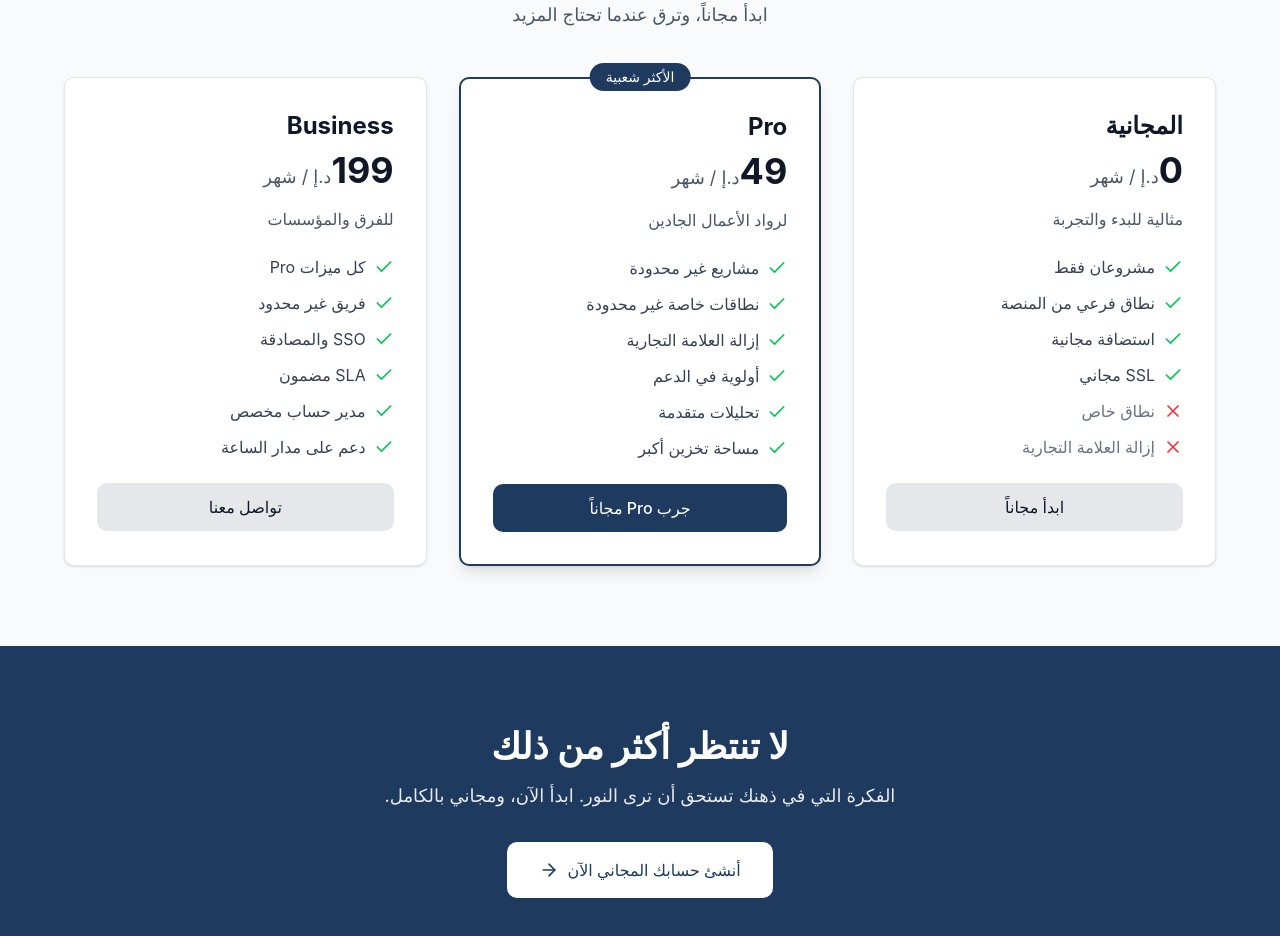
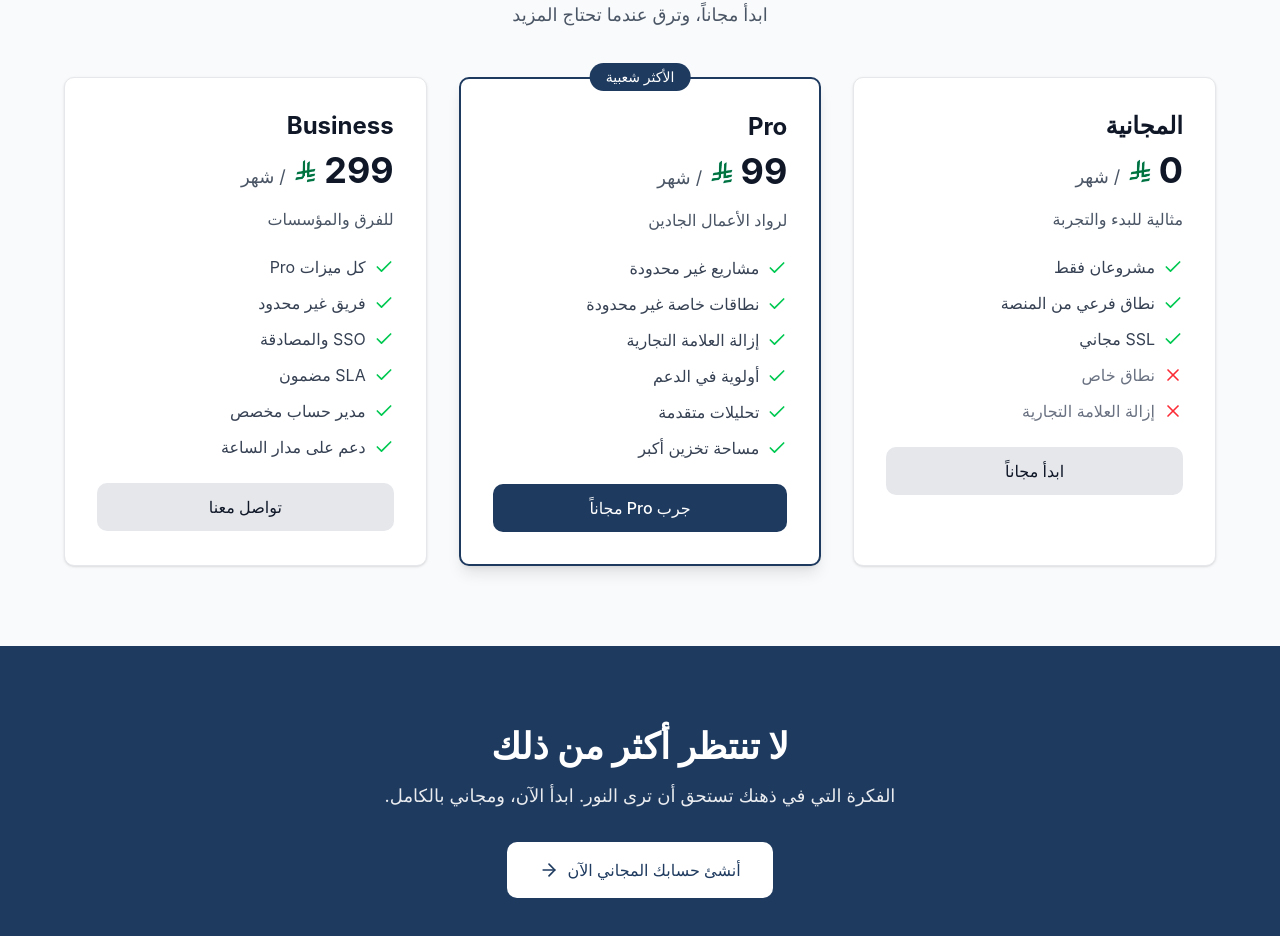
Before and after one commit to jeanpatrickreyes/vibecode, a React (Vite) app: page / in a window 1280 px wide. Shown: the part 2009-2945 px from the top of the page. Built offline with nearby package versions, Linux system fonts and the light colour scheme; no server answers; what monaco-editor would draw is missing.

Commit message:
chore: update currency

```diff
--- a/src/contexts/language-context.tsx
+++ b/src/contexts/language-context.tsx
@@ -76,7 +76,6 @@ const translations: Record<Language, Record<string, string>> = {
 		'pricing.free.desc': 'مثالية للبدء والتجربة',
 		'pricing.free.projects': 'مشروعان فقط',
 		'pricing.free.subdomain': 'نطاق فرعي من المنصة',
-		'pricing.free.hosting': 'استضافة مجانية',
 		'pricing.free.ssl': 'SSL مجاني',
 		'pricing.free.customDomain': 'نطاق خاص',
 		'pricing.free.branding': 'إزالة العلامة التجارية',
@@ -93,7 +92,7 @@ const translations: Record<Language, Record<string, string>> = {
 		'pricing.pro.storage': 'مساحة تخزين أكبر',
 		'pricing.pro.cta': 'جرب Pro مجاناً',
 		'pricing.business.title': 'Business',
-		'pricing.business.price': '199 د.إ / شهر',
+		'pricing.business.price': '299 د.إ / شهر',
 		'pricing.business.desc': 'للفرق والمؤسسات',
 		'pricing.business.allPro': 'كل ميزات Pro',
 		'pricing.business.unlimitedTeam': 'فريق غير محدود',
@@ -243,17 +242,16 @@ const translations: Record<Language, Record<string, string>> = {
 		'pricing.title': 'Packages to suit every budget',
 		'pricing.subtitle': 'Start for free, and upgrade when you need more',
 		'pricing.free.title': 'Free',
-		'pricing.free.price': '0 AED / month',
+		'pricing.free.price': '0 S.R. / month',
 		'pricing.free.desc': 'Ideal for starting and experimenting',
 		'pricing.free.projects': 'Only two projects',
 		'pricing.free.subdomain': 'Subdomain from the platform',
-		'pricing.free.hosting': 'Free hosting',
 		'pricing.free.ssl': 'Free SSL',
 		'pricing.free.customDomain': 'Custom domain',
 		'pricing.free.branding': 'Remove branding',
 		'pricing.free.cta': 'Start for free',
 		'pricing.pro.title': 'Pro',
-		'pricing.pro.price': '49 AED / month',
+		'pricing.pro.price': '99 S.R. / month',
 		'pricing.pro.desc': 'For serious entrepreneurs',
 		'pricing.pro.popular': 'Most Popular',
 		'pricing.pro.unlimitedProjects': 'Unlimited projects',
@@ -264,7 +262,7 @@ const translations: Record<Language, Record<string, string>> = {
 		'pricing.pro.storage': 'More storage space',
 		'pricing.pro.cta': 'Try Pro for free',
 		'pricing.business.title': 'Business',
-		'pricing.business.price': '199 AED / month',
+		'pricing.business.price': '299 S.R. / month',
 		'pricing.business.desc': 'For teams and organizations',
 		'pricing.business.allPro': 'All Pro features',
 		'pricing.business.unlimitedTeam': 'Unlimited team',
--- a/src/routes/landing.tsx
+++ b/src/routes/landing.tsx
@@ -12,6 +12,7 @@ import { useLanguage } from '@/contexts/language-context';
 import { LandingHeader } from '@/components/landing/landing-header';
 import clsx from 'clsx';
 import logoImage from '@/assets/provider-logos/logo.png';
+import currencyImage from '@/assets/currency.jpg';
 
 export default function Landing() {
 	const navigate = useNavigate();
@@ -374,9 +375,10 @@ export default function Landing() {
 						{/* Free Plan */}
 						<div className="bg-white rounded-lg p-6 sm:p-8 shadow-sm border border-gray-200">
 							<h3 className="text-xl sm:text-2xl font-bold text-gray-900 mb-2">{t('pricing.free.title')}</h3>
-							<div className="mb-4">
+							<div className="mb-4 flex items-baseline gap-2">
 								<span className="text-3xl sm:text-4xl font-bold text-gray-900">0</span>
-								<span className="text-base sm:text-lg text-gray-600 ml-2">{t('pricing.free.price').split(' ').slice(1).join(' ')}</span>
+								<img src={currencyImage} alt="currency" className="h-5 sm:h-6 w-auto object-contain" />
+								<span className="text-base sm:text-lg text-gray-600">/ {isRTL ? 'شهر' : 'month'}</span>
 							</div>
 							<p className="text-sm sm:text-base text-gray-600 mb-6">{t('pricing.free.desc')}</p>
 							<ul className="space-y-3 mb-6">
@@ -387,10 +389,6 @@ export default function Landing() {
 								<li className="flex items-start gap-2">
 									<Check className="h-5 w-5 text-green-500 flex-shrink-0 mt-0.5" />
 									<span className="text-sm sm:text-base text-gray-700">{t('pricing.free.subdomain')}</span>
-								</li>
-								<li className="flex items-start gap-2">
-									<Check className="h-5 w-5 text-green-500 flex-shrink-0 mt-0.5" />
-									<span className="text-sm sm:text-base text-gray-700">{t('pricing.free.hosting')}</span>
 								</li>
 								<li className="flex items-start gap-2">
 									<Check className="h-5 w-5 text-green-500 flex-shrink-0 mt-0.5" />
@@ -416,9 +414,10 @@ export default function Landing() {
 								{t('pricing.pro.popular')}
 							</div>
 							<h3 className="text-xl sm:text-2xl font-bold text-gray-900 mb-2">{t('pricing.pro.title')}</h3>
-							<div className="mb-4">
-								<span className="text-3xl sm:text-4xl font-bold text-gray-900">49</span>
-								<span className="text-base sm:text-lg text-gray-600 ml-2">{t('pricing.pro.price').split(' ').slice(1).join(' ')}</span>
+							<div className="mb-4 flex items-baseline gap-2">
+								<span className="text-3xl sm:text-4xl font-bold text-gray-900">99</span>
+								<img src={currencyImage} alt="currency" className="h-5 sm:h-6 w-auto object-contain" />
+								<span className="text-base sm:text-lg text-gray-600">/ {isRTL ? 'شهر' : 'month'}</span>
 							</div>
 							<p className="text-sm sm:text-base text-gray-600 mb-6">{t('pricing.pro.desc')}</p>
 							<ul className="space-y-3 mb-6">
@@ -455,9 +454,10 @@ export default function Landing() {
 						{/* Business Plan */}
 						<div className="bg-white rounded-lg p-6 sm:p-8 shadow-sm border border-gray-200">
 							<h3 className="text-xl sm:text-2xl font-bold text-gray-900 mb-2">{t('pricing.business.title')}</h3>
-							<div className="mb-4">
-								<span className="text-3xl sm:text-4xl font-bold text-gray-900">199</span>
-								<span className="text-base sm:text-lg text-gray-600 ml-2">{t('pricing.business.price').split(' ').slice(1).join(' ')}</span>
+							<div className="mb-4 flex items-baseline gap-2">
+								<span className="text-3xl sm:text-4xl font-bold text-gray-900">299</span>
+								<img src={currencyImage} alt="currency" className="h-5 sm:h-6 w-auto object-contain" />
+								<span className="text-base sm:text-lg text-gray-600">/ {isRTL ? 'شهر' : 'month'}</span>
 							</div>
 							<p className="text-sm sm:text-base text-gray-600 mb-6">{t('pricing.business.desc')}</p>
 							<ul className="space-y-3 mb-6">
```
Also changed, not shown: src/assets/currency.jpg (added).
